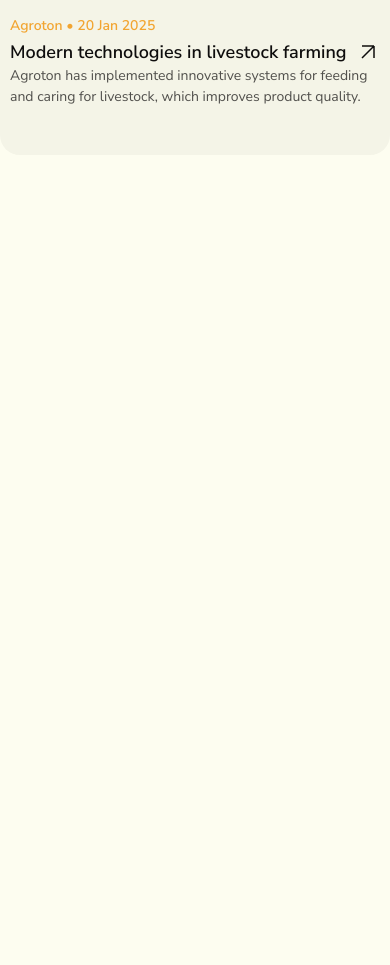
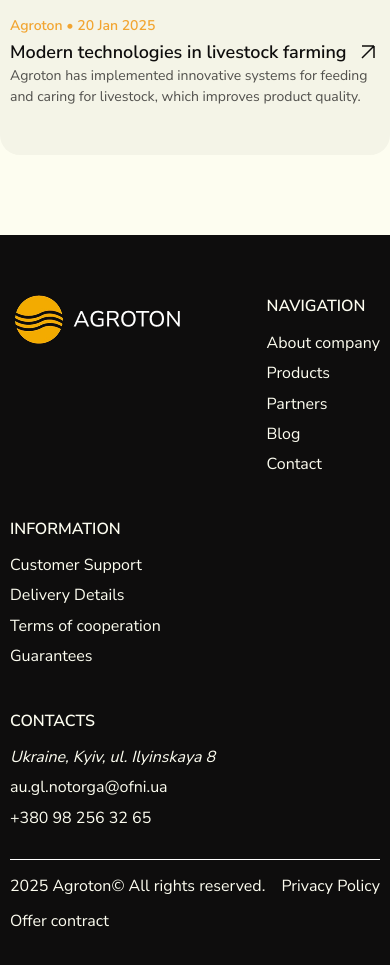
Before and after one commit to VitaKoval/Agroton, a website: page src/html/index.html in a window 390 px wide. Shown: the part 5547-6512 px from the top of the page. Before the commit the page ends 5782 px from the top, so only its background shows below. Drawn offline with nearby package versions, Linux system fonts and the light colour scheme; files that its build step writes are made by us from their sources; files whose address does not match are found by name.

Commit message:
adaptive footer

```diff
--- a/src/html/index.html
+++ b/src/html/index.html
@@ -9,6 +9,6 @@
     @@include('./components/partners-section.html')
     @@include('./components/blog-section.html')
   </main>
-  <!-- @@include('./components/footer.html') -->
+  @@include('./components/footer.html')
     <script src='js/main.min.js'></script>
 </body>
--- a/src/styles/components/_footer.scss
+++ b/src/styles/components/_footer.scss
@@ -1,4 +1,4 @@
-footer {
+.footer {
     padding: 100px 0;
     background-color: var(--default-dark);
     color: var(--text-secondary);
@@ -13,9 +13,10 @@
 
 .footer__bottom {
     display: flex;
+    flex-wrap: wrap;
     justify-content: space-between;
     align-items: center;
-    gap: 32px;
+    gap: 12px;
     border-top: 1px solid;
     border-color: var(--paper-white);
     padding-top: 15px;
@@ -39,3 +40,24 @@
         gap: 14px;
     }
 }
+
+@include respond-to(tablet) {
+    .footer {
+        padding: 60px 0;
+    }
+    .footer__top {
+        flex-wrap: wrap;
+    }
+    .footer__nav {
+        gap: 14px;
+        .nav__list {
+            gap: 8px;
+        }
+    }
+}
+
+@include respond-to(mobile) {
+    // .footer__bottom {
+    //     flex-wrap: wrap;
+    // }
+}
```
